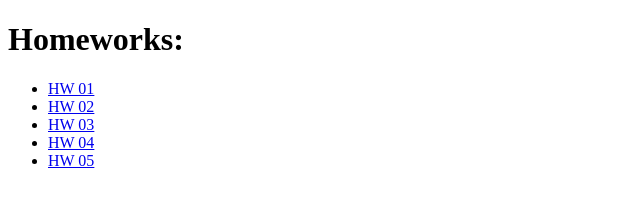
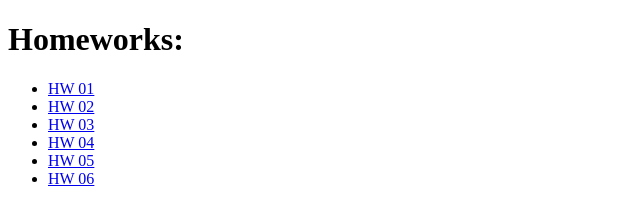
Before and after one commit to Morialur/HW_BR, a plain HTML site: page index.html in a window 1280 px wide. Shown: the full height of the page, 0-640 px from the left. Drawn offline with Linux system fonts and the light colour scheme.

Commit message:
HW_06 in progress

```diff
--- a/index.html
+++ b/index.html
@@ -23,5 +23,8 @@
         <li>
             <a href="./05/">HW 05</a>
         </li>
+        <li>
+            <a href="./06/">HW 06</a>
+        </li>
     </ul>
 </body>
```
